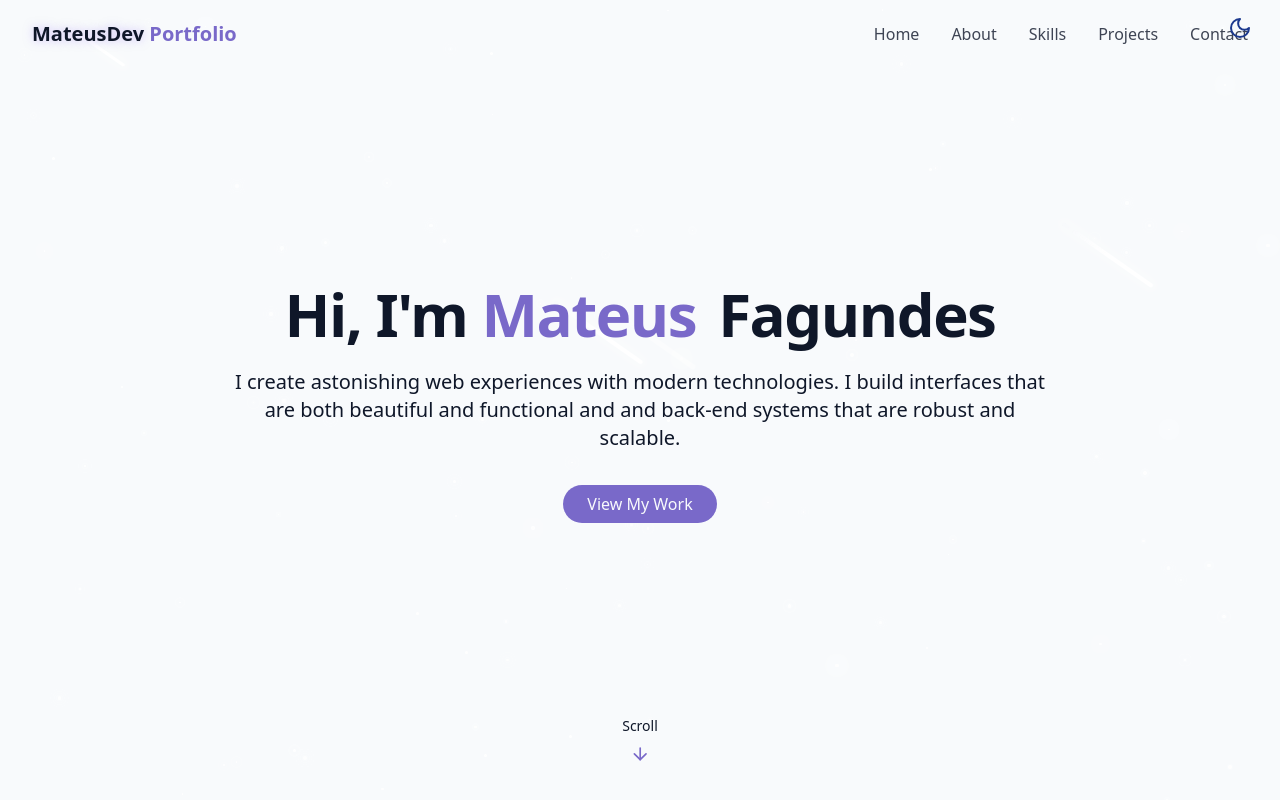
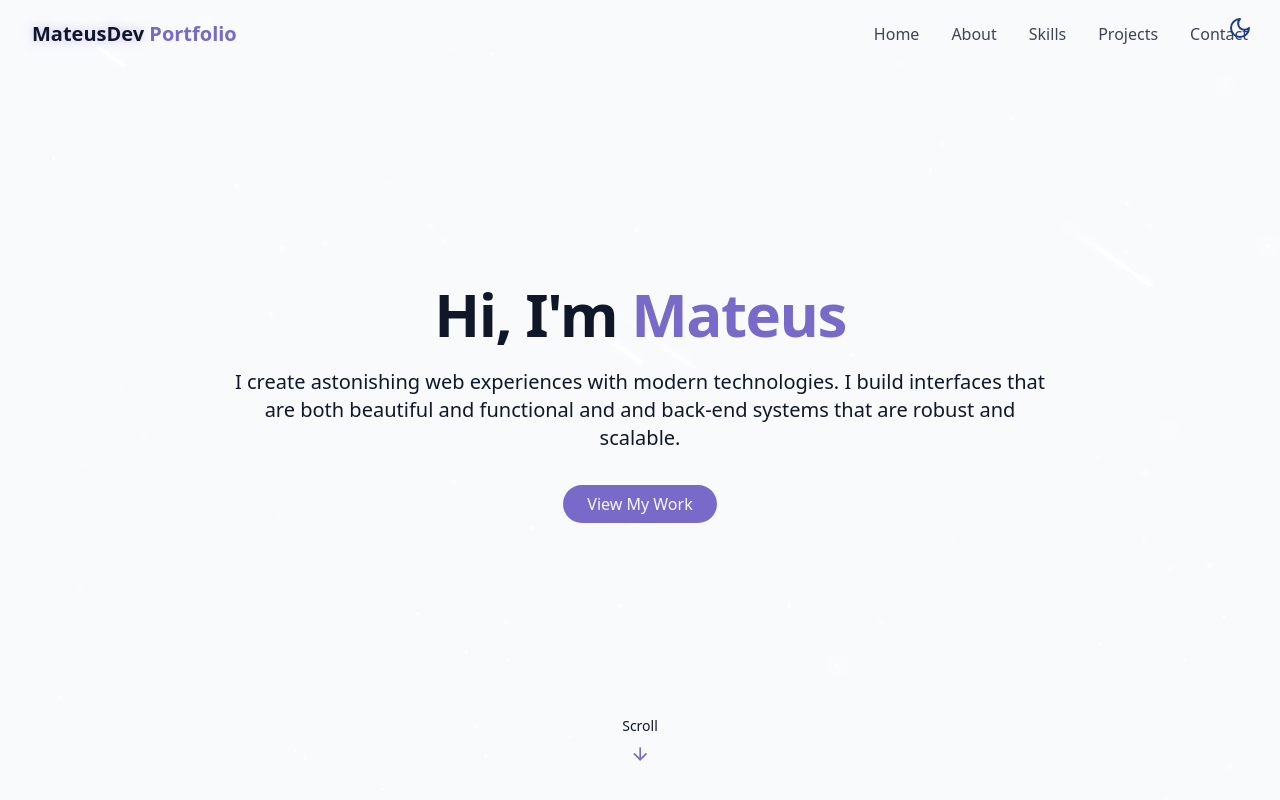
Before and after one commit to mateuscastro5/personal-portfolio, a React (Vite) app: page / in a window 1280 px wide. Shown: the top 800 px of the page. Built offline with nearby package versions, Linux system fonts and the light colour scheme.

Commit message:
fix: Remove last name from HeroSection component

```diff
--- a/src/components/HeroSection.jsx
+++ b/src/components/HeroSection.jsx
@@ -13,10 +13,6 @@
             <span className="text-primary opacity-0 animate-fade-in-delay-1">
               {" "}
               Mateus
-            </span>
-            <span className="text-gradient ml-2 opacity-0 animate-fade-in-delay-2">
-              {" "}
-              Fagundes
             </span>
           </h1>
 
```
